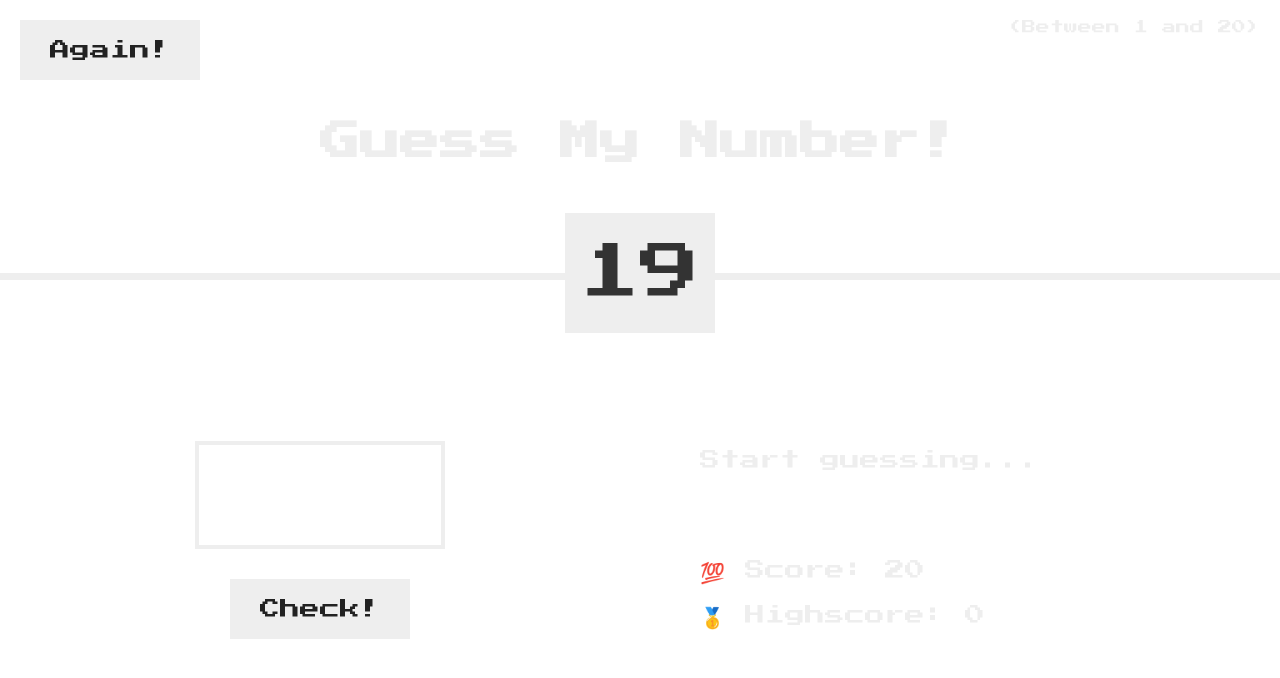
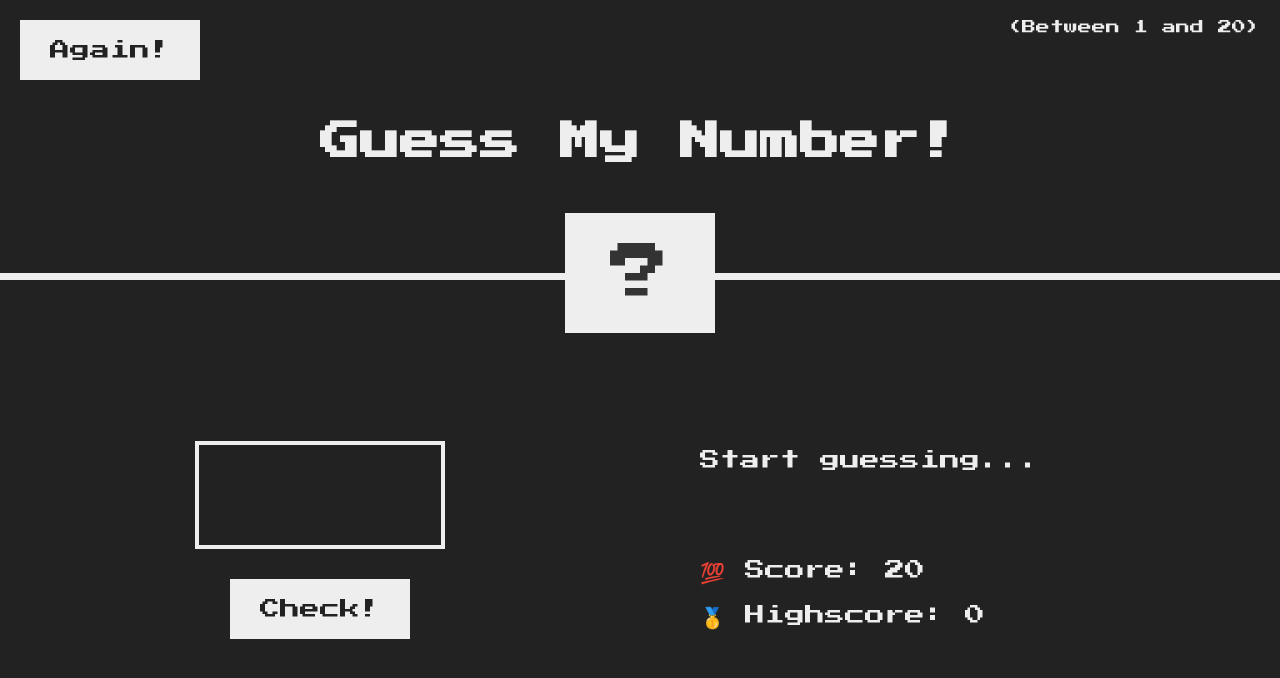
Before and after one commit to ilonaGold/guess-my-number, a plain HTML site: page index.html in a window 1280 px wide. Both pictures are taken after a click on the button "Again!". Drawn offline with Linux system fonts and the light colour scheme.

Commit message:
Added functionality to the reset button

```diff
--- a/script.js
+++ b/script.js
@@ -1,8 +1,7 @@
 'use strict';
 
-const secretNumber = Math.floor(Math.random() * 20) + 1;
+let secretNumber = Math.floor(Math.random() * 20) + 1;
 let score = 20;
-document.querySelector('.number').textContent = secretNumber;
 
 document.querySelector('.check').addEventListener('click', function() {
     const guess = Number(document.querySelector('.guess').value);
@@ -13,6 +12,7 @@ document.querySelector('.check').addEventListener('click', function() {
         // When the player wins
     } else if (guess === secretNumber) {
         document.querySelector('.message').textContent = '🎉 Correct Number!';
+        document.querySelector('.number').textContent = secretNumber;
         document.querySelector('body').style.backgroundColor = '#60b347';
         document.querySelector('.number').style.width = '30rem';
 
@@ -39,3 +39,15 @@ document.querySelector('.check').addEventListener('click', function() {
         }
     }
 });
+
+// Reset the game
+document.querySelector('.again').addEventListener('click', function() {
+    score = 20;
+    secretNumber = Math.floor(Math.random() * 20) + 1;
+    document.querySelector('.message').textContent = 'Start guessing...';
+    document.querySelector('.score').textContent = score;
+    document.querySelector('.number').textContent = '?';
+    document.querySelector('.guess').value = '';
+    document.body.style.backgroundColor = '#222';
+    document.querySelector('.number').style.width = '15rem';
+});
--- a/style.css
+++ b/style.css
@@ -14,8 +14,7 @@ html {
 body {
   font-family: 'Press Start 2P', sans-serif;
   color: #eee;
-  /* background-color: #222; */
-  /* background-color: #60b347; */
+  background-color: #222;
   background: url ('cat-1775543.svg');
 }
 
```
